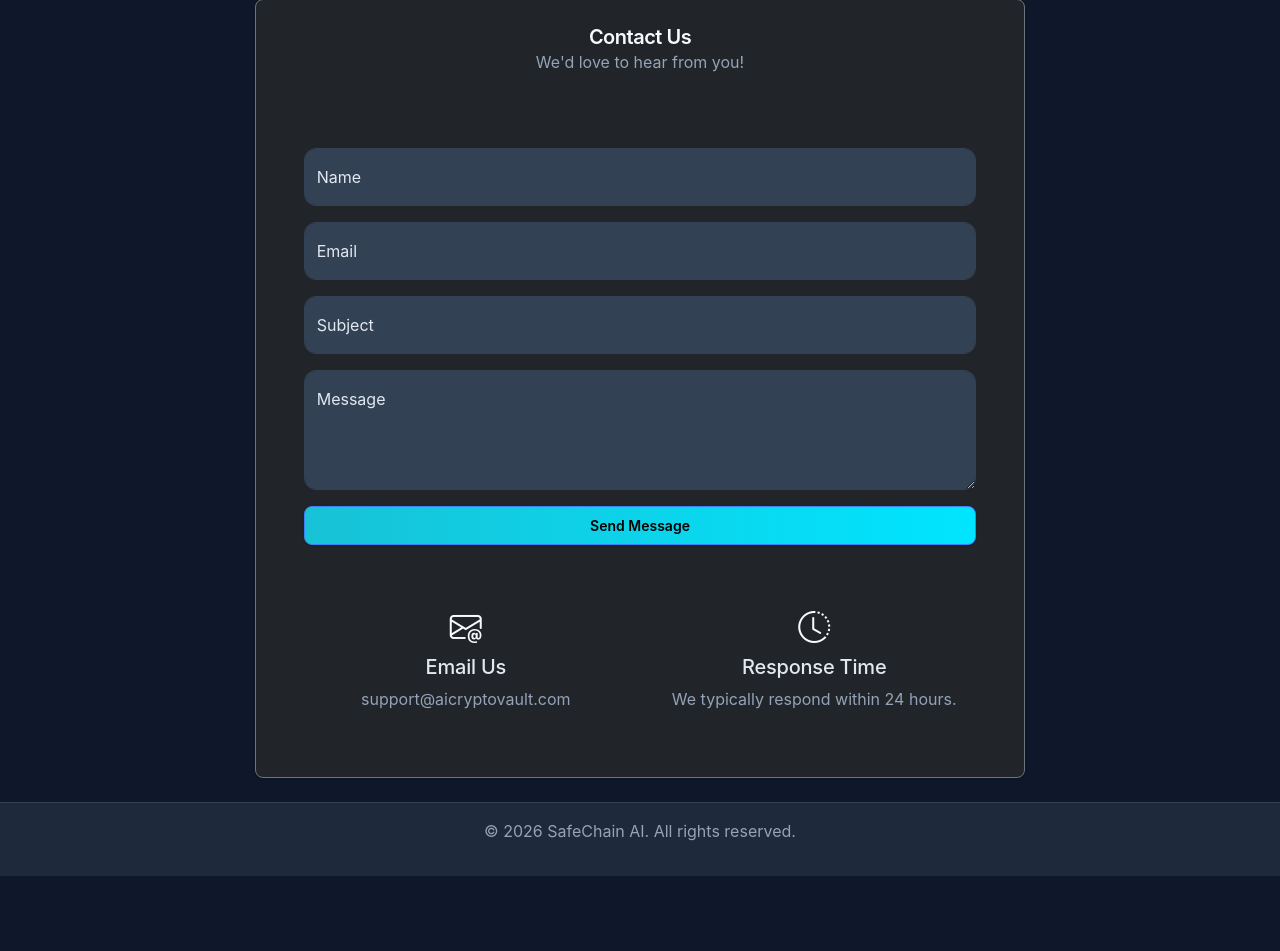
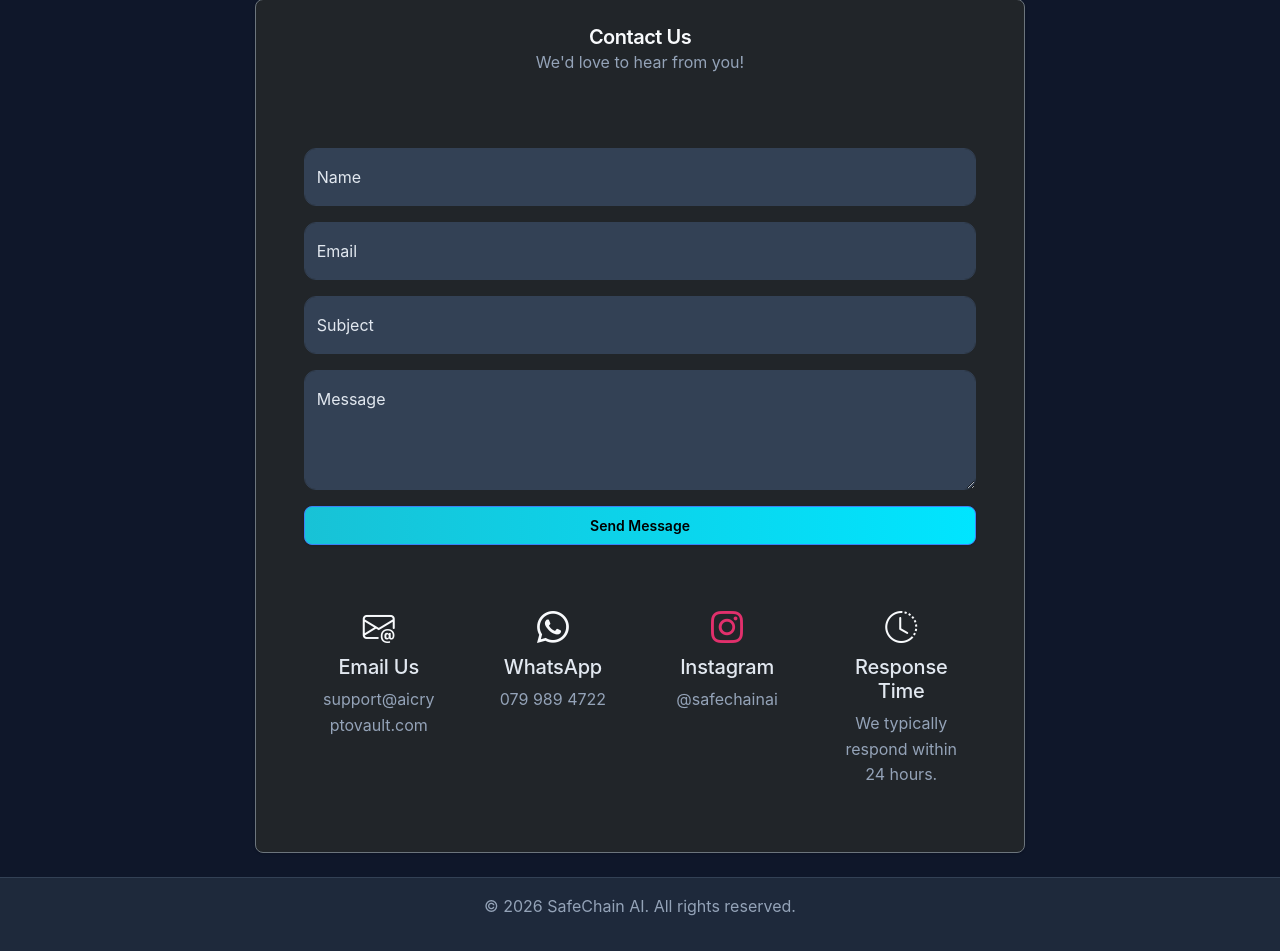
Before and after one commit to VarsityPlug0/CapitalX-RTN, a Django app: page /contact/ in a window 1280 px wide. Shown: the part 86-1037 px from the top of the page. Before the commit the page ends 962 px from the top, so only its background shows below. Run offline with Django 5.2, Linux system fonts and the light colour scheme.

Commit message:
Update bank account to ABSA, add WhatsApp and Instagram contact info

```diff
--- a/core/templates/core/contact.html
+++ b/core/templates/core/contact.html
@@ -9,6 +9,7 @@
         border-color: #00e5ff;
         box-shadow: 0 0 15px rgba(0, 229, 255, 0.5);
     }
+
     .btn-primary {
         background: #00e5ff;
         background: linear-gradient(to right, #18c2d6, #00e5ff);
@@ -16,6 +17,7 @@
         border: none;
         transition: all 0.3s ease;
     }
+
     .btn-primary:hover {
         box-shadow: 0 0 20px rgba(0, 229, 255, 0.7);
         transform: translateY(-2px);
@@ -52,11 +54,13 @@
                         <label for="email">Email</label>
                     </div>
                     <div class="form-floating mb-3">
-                        <input type="text" name="subject" id="subject" class="form-control" placeholder="Subject" required>
+                        <input type="text" name="subject" id="subject" class="form-control" placeholder="Subject"
+                            required>
                         <label for="subject">Subject</label>
                     </div>
                     <div class="form-floating mb-3">
-                        <textarea name="message" id="message" class="form-control" placeholder="Message" rows="5" style="height: 120px;" required></textarea>
+                        <textarea name="message" id="message" class="form-control" placeholder="Message" rows="5"
+                            style="height: 120px;" required></textarea>
                         <label for="message">Message</label>
                     </div>
                     <div class="d-grid">
@@ -65,14 +69,30 @@
                 </form>
 
                 <div class="row mt-5 text-center">
-                    <div class="col-md-6 mb-3 mb-md-0">
+                    <div class="col-md-3 mb-3 mb-md-0">
                         <div class="p-3">
                             <i class="bi bi-envelope-at h2 text-primary"></i>
                             <h3 class="h5 mt-2">Email Us</h3>
-                            <a href="mailto:support@aicryptovault.com" class="text-muted text-decoration-none">support@aicryptovault.com</a>
+                            <a href="mailto:support@aicryptovault.com"
+                                class="text-muted text-decoration-none">support@aicryptovault.com</a>
                         </div>
                     </div>
-                    <div class="col-md-6">
+                    <div class="col-md-3 mb-3 mb-md-0">
+                        <div class="p-3">
+                            <i class="bi bi-whatsapp h2 text-success"></i>
+                            <h3 class="h5 mt-2">WhatsApp</h3>
+                            <a href="https://wa.me/27799894722" class="text-muted text-decoration-none">079 989 4722</a>
+                        </div>
+                    </div>
+                    <div class="col-md-3 mb-3 mb-md-0">
+                        <div class="p-3">
+                            <i class="bi bi-instagram h2" style="color: #E1306C;"></i>
+                            <h3 class="h5 mt-2">Instagram</h3>
+                            <a href="https://www.instagram.com/safechainai?igsh=MTZ4M2ZmOXQ0bTVwbQ%3D%3D&utm_source=qr"
+                                class="text-muted text-decoration-none" target="_blank">@safechainai</a>
+                        </div>
+                    </div>
+                    <div class="col-md-3">
                         <div class="p-3">
                             <i class="bi bi-clock-history h2 text-primary"></i>
                             <h3 class="h5 mt-2">Response Time</h3>
--- a/emails/settings.py
+++ b/emails/settings.py
@@ -50,3 +50,6 @@ EMAIL_ADMIN_EMAIL = get_setting('EMAIL_ADMIN_EMAIL', get_setting('DEFAULT_FROM_E
 # Footer settings
 EMAIL_FOOTER_TEXT = get_setting('EMAIL_FOOTER_TEXT', f'© 2024 {EMAIL_APP_NAME}. All rights reserved.')
 EMAIL_TAGLINE = get_setting('EMAIL_TAGLINE', 'Your Gateway to Smart Investments')
+
+# WhatsApp contact
+EMAIL_WHATSAPP_NUMBER = get_setting('EMAIL_WHATSAPP_NUMBER', '079 989 4722')
```
Also changed, not shown: core/models.py (+6 -7 lines). Lines whose indentation alone changed are shown as unchanged.
